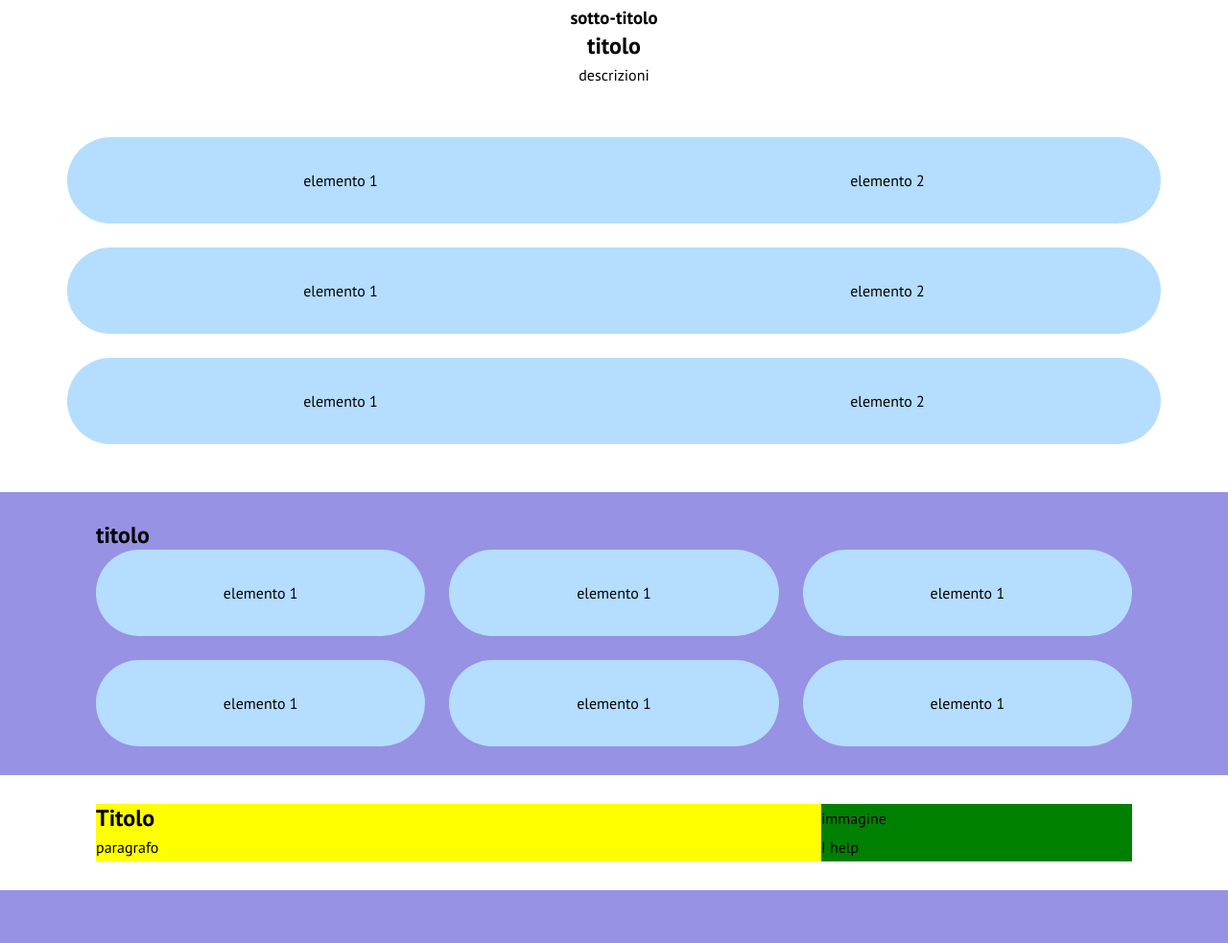
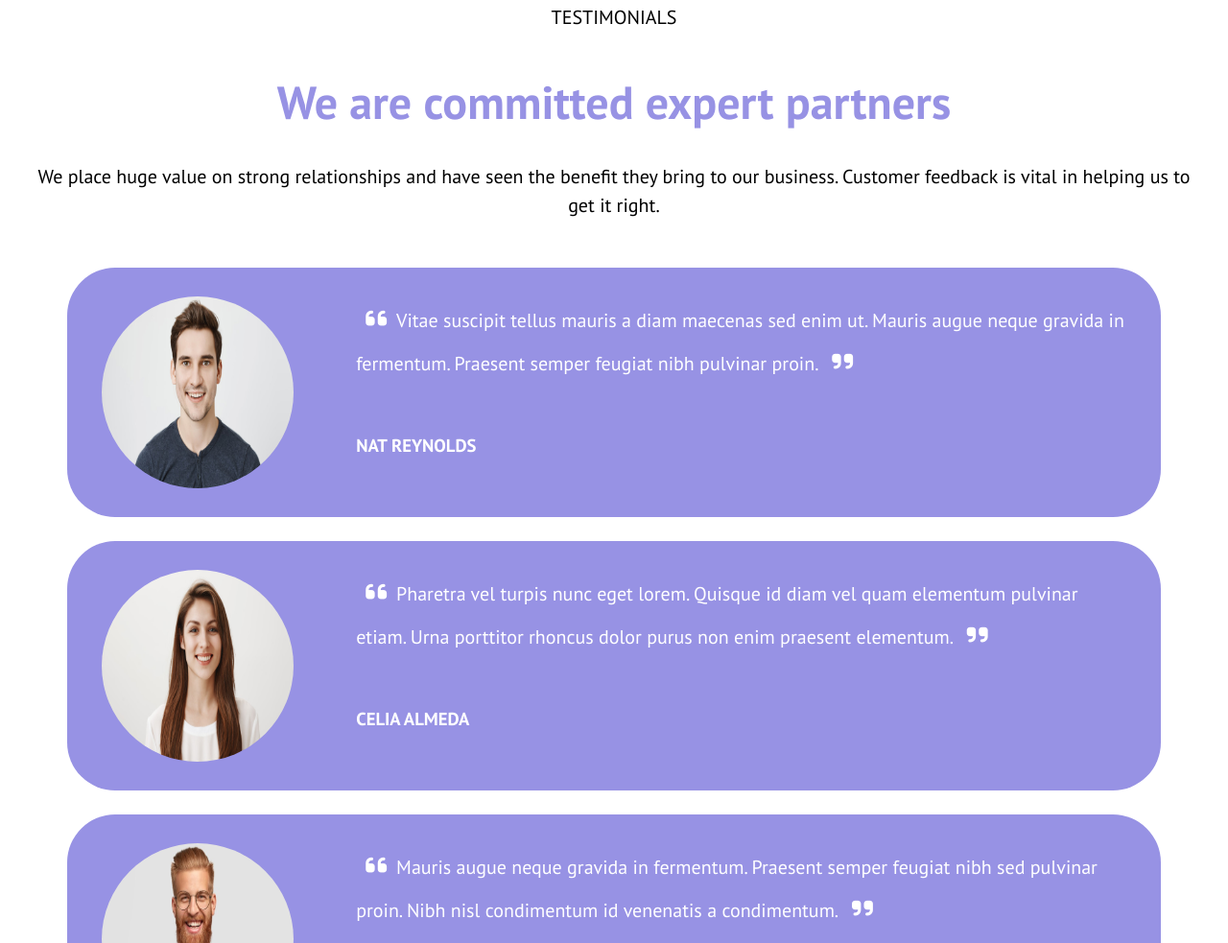
Before and after one commit to enricoforesta/htmlcss-responsive-layout, a plain HTML site: page index.html in a window 1280 px wide. Shown: the part 1817-2800 px from the top of the page at 96% size. Drawn offline with Linux system fonts and the light colour scheme.

Commit message:
feat: sezione 3

```diff
--- a/css/style.css
+++ b/css/style.css
@@ -10,84 +10,108 @@
 nav i.fa-solid.fa-bars {
     font-size: 35px;
 }
+
 /* /HEADER */
 
 /* BOX WH65 */
-.wh65{
-    text-align: start;
-}
-.demo .wh65 .sotto-box button span{
+
+.demo .wh65 .sotto-box button span {
     margin-left: 20px;
 }
 
-.demo .wh65 .sotto-box button{
+.demo .wh65 .sotto-box button {
     background-color: #0084fd;
     color: white;
     border-radius: 50px;
     padding: 10px 50px;
 }
 
-.demo .wh65 .sotto-box img{
-    margin-bottom: -30px ;
+.demo .wh65 .sotto-box img {
+    margin-bottom: -30px;
 }
 
 /* /BOX WH65 */
 
 /* SEZIONE 1 */
-.demo .sotto-box p{
+.demo.flex.p30 .sotto-box p {
     font-size: 1.125rem;
     font-weight: bold;
     margin: 40px 0;
 }
 
-.demo .sotto-box h2,
-.demo .wh35.sotto-box i{
+.demo.flex.p30 .sotto-box h2,
+.demo.flex.p30 .wh35.sotto-box i {
     color: #0084fd;
 }
 
-.demo .wh35.sotto-box i{
+.demo.flex.p30 .wh35.sotto-box i {
     font-size: 80px;
     margin-bottom: 20px;
 }
+
 /* /SEZIONE 1 */
 
 /* SEZIONE 2 */
-.strategic h2{
+.strategic h2 {
     font-size: 34px;
     margin: 60px 0;
 }
 
-.strategic .box h3{
+.strategic .box h3 {
     font-size: 24px;
 }
 
-.strategic .box p{
+.strategic .box p {
     font-size: 18px;
     font-style: italic;
     margin: 40px 0;
 }
 
-.strategic .box button{
+.strategic .box button {
     font-size: 24px;
     background-color: #9792e4;
     margin: 0 auto;
     padding: 14px 20px;
     border-radius: 100%;
 }
+
 /* /SEZIONE 2 */
 
+/* SEZIONE 3 */
+.testimonials p {
+    font-size: 20px;
+    margin-bottom: 50px;
+}
+
+.testimonials h2 {
+    font-size: 48px;
+    color: #9792e4;
+    line-height: 2.875rem;
+    margin-bottom: 40px;
+}
+
+.testimonials .box i{
+    font-size: 25px;
+    margin: 10px;
+}
+
+.testimonials .box .sotto-box p{
+    font-size: 20px;
+}
+/* /SEZIONE 3 */
 
 /* /TYPE */
 /* COMUNI */
 
-body{
+body {
     line-height: 1.875rem;
     font-family: 'PT Sans', sans-serif;
 }
 
 .benefits,
 .get-started,
-.strategic {
+.strategic,
+.testimonials .box {
     background-color: #9792e4
 }
 
@@ -104,10 +128,12 @@ button {
 .p30 {
     padding: 30px;
 }
-img{
+
+img {
     width: 100%;
     display: block;
 }
+
 /* /COMUNI */
 
 
@@ -122,6 +148,7 @@ img{
 .debug .find-me {
     background-color: green;
 }
+
 /* /DEBUG */
 /* HEADER */
 header {
@@ -156,6 +183,9 @@ nav {
 
 }
 
+.wh65 {
+    text-align: start;
+}
 /* /SEZIONE 1 */
 /* SEZIONE 2 */
 .strategic .p30.flex {
@@ -164,7 +194,7 @@ nav {
     color: white;
 }
 
-.strategic .box{
+.strategic .box {
     background-color: white;
     color: black;
 }
@@ -173,12 +203,21 @@ nav {
 /* SEZIONE 3 */
 .testimonials .p30 {
     text-align: center;
-    padding: 50px 0;
+    padding: 50px 30px;
 }
 
-.testimonials .p30 p {
-    margin-bottom: 50px;
+.testimonials .box img{
+    height: 200px;
+    width: 200px;
+    margin: 0 auto;
+    border-radius: 50%;
+
 }
+
+.testimonials .box .sotto-box{
+    color: white;
+}
+
 
 /* /SEZIONE 3 */
 /* SEZIONE 4  */
@@ -212,6 +251,7 @@ RESPONSIVITA'
 
 
 @media screen and (min-width: 768px) {
+
     /* contenitore per una dimensione massima centrata */
     nav,
     .demo,
@@ -242,19 +282,24 @@ RESPONSIVITA'
     /* /SEZIONE 1 */
     /* SEZIONE 2 */
 
-    .strategic .box{
+    .strategic .box {
         width: 100%;
     }
 
     /* /SEZIONE 2 */
     /* SEZIONE 3  */
-    .testimonials .p30 .demo {
+    .testimonials .p30 {
         flex-direction: column;
     }
 
-    .testimonials .p30 .demo .box {
+    .testimonials .p30 .box {
         flex-wrap: nowrap;
         width: 100%;
+        text-align: start;
+    }
+
+    .testimonials .p30 .sotto-box.img{
+        width: 30%;
     }
 
     /* /SEZIONE 3  */
@@ -302,9 +347,10 @@ RESPONSIVITA'
         flex-wrap: nowrap;
     }
 
-    .sotto-box.image{
+    .sotto-box.image {
         align-self: flex-end;
     }
+
     /* /SEZIONE 1 */
     /* SEZIONE 2 */
     .strategic .p30.flex {
@@ -313,13 +359,14 @@ RESPONSIVITA'
         padding: 30px 140px;
     }
 
-    .strategic .box.p30{
+    .strategic .box.p30 {
         width: 40%;
     }
 
-    .strategic-top{
+    .strategic-top {
         width: 60%;
     }
+
     /* /SEZIONE 2 */
     /* SEZIONE 4  */
     .benefits .box {
@@ -331,6 +378,7 @@ RESPONSIVITA'
 }
 
 @media screen and (min-width: 1200px) {
+
     /* contenitore per una dimensione massima centrata */
     nav,
     .demo,
--- a/index.html
+++ b/index.html
@@ -102,24 +102,51 @@
         <!-- SEZIONE 3 -->
         <section class="testimonials">
             <div class="p30">
-                <h3>sotto-titolo</h3>
-                <h2>titolo</h2>
-                <p>descrizioni</p>
+                <p>TESTIMONIALS</p>
+                <h2>We are committed expert partners</h2>
+                <p>We place huge value on strong relationships and have seen the benefit they bring to our business.
+                    Customer feedback is vital in helping us to get it right.</p>
                 <div class="flex demo">
                     <div class="box flex">
-                        <div class="sotto-box">elemento 1</div>
-                        <div class="sotto-box">elemento 2</div>
+                        <div class="sotto-box img">
+                            <img src="img/testimonial1.jpg" alt="testimonial">
+                        </div>
+                        <div class="sotto-box presentazione">
+                            <p><i class="fa-solid fa-quote-left"></i>Vitae suscipit tellus mauris a diam maecenas sed
+                                enim ut. Mauris augue neque gravida in
+                                fermentum. Praesent semper feugiat nibh pulvinar proin.
+                                <i class="fa-solid fa-quote-right"></i>
+                            </p>
+                            <h3>NAT REYNOLDS</h3>
+                        </div>
                     </div>
                     <div class="box flex">
-                        <div class="sotto-box">elemento 1</div>
-                        <div class="sotto-box">elemento 2</div>
+                        <div class="sotto-box img">
+                            <img src="img/testimonial2.jpg" alt="testimonial">
+                        </div>
+                        <div class="sotto-box presentazione">
+                            <p><i class="fa-solid fa-quote-left"></i>Pharetra vel turpis nunc eget lorem. Quisque id
+                                diam vel quam elementum pulvinar etiam. Urna porttitor rhoncus dolor purus non enim
+                                praesent elementum.
+                                <i class="fa-solid fa-quote-right"></i>
+                            </p>
+                            <h3>CELIA ALMEDA</h3>
+                        </div>
                     </div>
                     <div class="box flex">
-                        <div class="sotto-box">elemento 1</div>
-                        <div class="sotto-box">elemento 2</div>
+                        <div class="sotto-box img">
+                            <img src="img/testimonial3.jpg" alt="testimonial">
+                        </div>
+                        <div class="sotto-box presentazione">
+                            <p><i class="fa-solid fa-quote-left"></i>Mauris augue neque gravida in fermentum. Praesent
+                                semper feugiat nibh sed pulvinar proin. Nibh nisl condimentum id venenatis a
+                                condimentum.
+                                <i class="fa-solid fa-quote-right"></i>
+                            </p>
+                            <h3>BOB ROBERTS</h3>
+                        </div>
                     </div>
                 </div>
-            </div>
         </section>
         <!-- /SEZIONE 3 -->
         <!-- SEZIONE 4 -->
```
